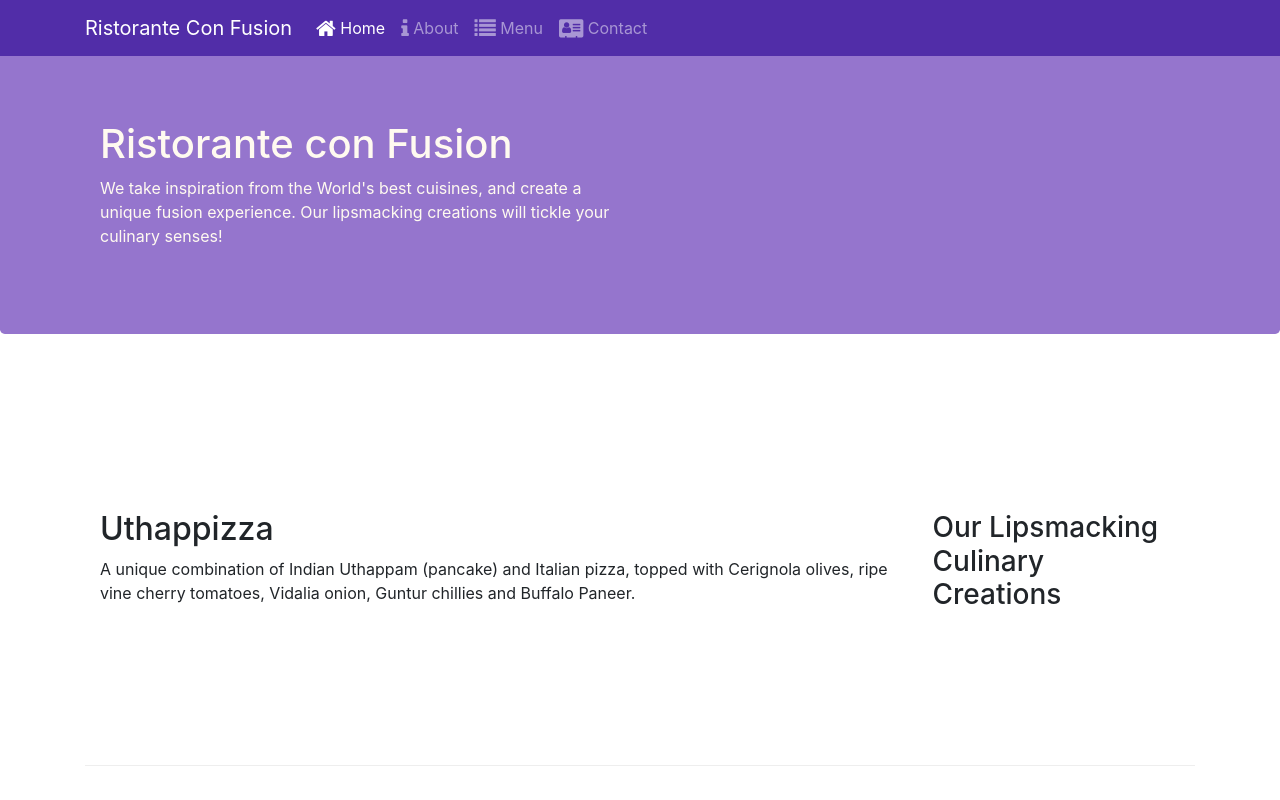
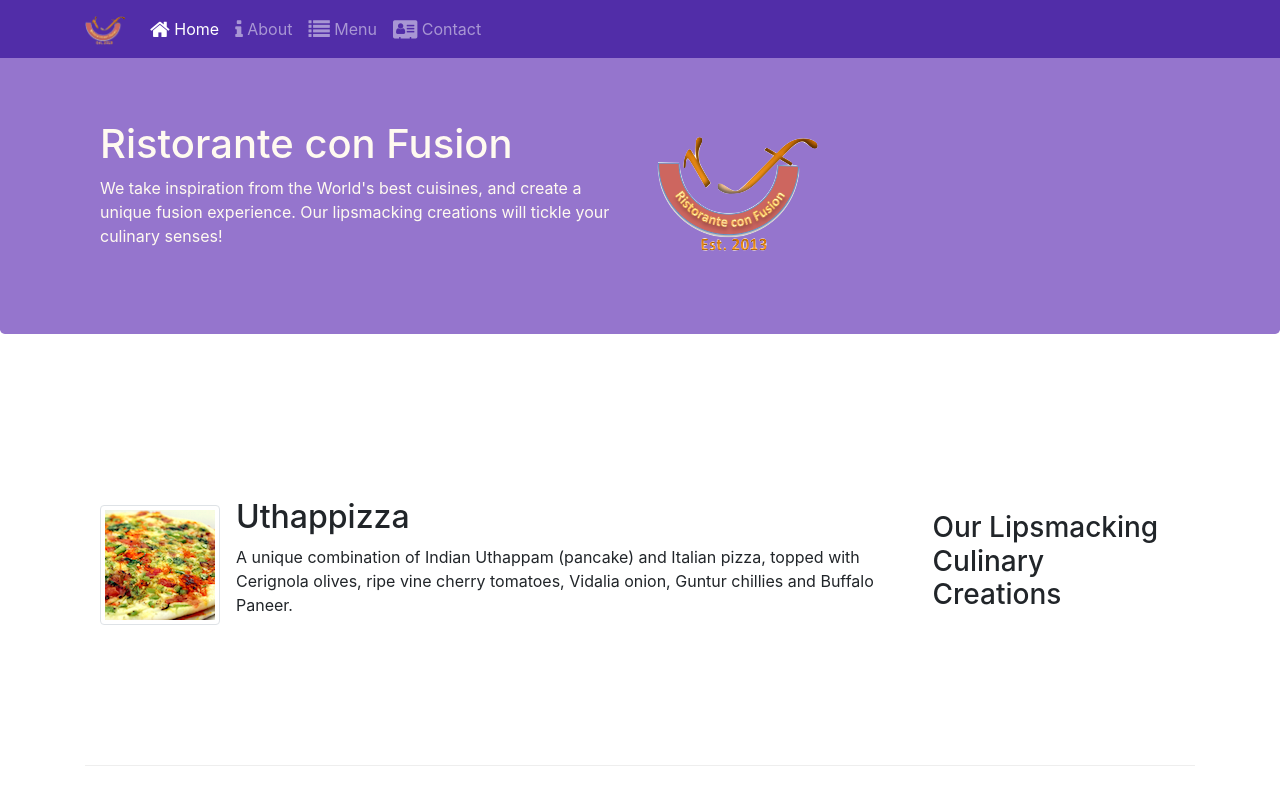
Before and after one commit to rutadhekane/Coursera-Bootstrap4, a website: page Bootstrap4/conFusionNew/index.html in a window 1280 px wide. Shown: the top 800 px of the page. Drawn offline with nearby package versions, Linux system fonts and the light colour scheme.

Commit message:
Images and media

```diff
--- a/Bootstrap4/conFusionNew/index.html
+++ b/Bootstrap4/conFusionNew/index.html
@@ -21,7 +21,7 @@
             <button class="navbar-toggler" type="button" data-toggle="collapse" data-target="#Navbar">
                 <span class="navbar-toggler-icon"></span>
             </button>
-           <a class="navbar-brand" href="#">Ristorante Con Fusion</a>
+           <a class="navbar-brand" href="#"><img src="img/logo.png" height ="30" width="41"></a>
             <div class="collapse navbar-collapse" id="Navbar">
                 <ul class="navbar-nav mr-auto">
                     <li class="nav-item active"><a class="nav-link" href="#"><span class=" fa fa-home fa-lg"></span> Home</a></li>
@@ -39,7 +39,8 @@
                     <h1>Ristorante con Fusion</h1>
                     <p>We take inspiration from the World's best cuisines, and create a unique fusion experience. Our lipsmacking creations will tickle your culinary senses!</p>
                 </div>
-                <div class ="col-12 col-sm">
+                <div class ="col-12 col-sm align-self-center">
+                    <img src="img/logo.png" class="img-fluid">
                 </div>
             </div>
         </div>
@@ -51,8 +52,13 @@
                 <h3>Our Lipsmacking Culinary Creations</h3>
             </div>
             <div class="col col-sm order-sm-first col-md">
-                <h2>Uthappizza</h2>
-                <p class="d-none d-sm-block">A unique combination of Indian Uthappam (pancake) and Italian pizza, topped with Cerignola olives, ripe vine cherry tomatoes, Vidalia onion, Guntur chillies and Buffalo Paneer.</p>
+                <div class="media">
+                    <img class="d-flex mr-3 img-thumbnail align-self-center" src="img/Uthappizza.png" alt= "Uthappizza">
+                    <div class="media-body">
+                        <h2 class="mt-0">Uthappizza</h2>
+                        <p class="d-none d-sm-block">A unique combination of Indian Uthappam (pancake) and Italian pizza, topped with Cerignola olives, ripe vine cherry tomatoes, Vidalia onion, Guntur chillies and Buffalo Paneer.</p>
+                    </div>
+                </div>
             </div>
         </div>
 
@@ -72,9 +78,15 @@
                 <h3>Meet our Culinary Specialists</h3>
             </div>
             <div class="col col-sm order-sm-first col-md">
-                <h2>Alberto Somayya</h2>
-                <h4>Executive Chef</h4>
-                <p class="d-none d-sm-block">Award winning three-star Michelin chef with wide International experience having worked closely with whos-who in the culinary world, he specializes in creating mouthwatering Indo-Italian fusion experiences. </p>
+                <div class="media">
+                    <img class= "d-flex mr-3 img-thumbnail align-self-center" src="img/alberto.png" alt= "alberto">
+                    <div class="media-body">
+                        <h2>Alberto Somayya</h2>
+                        <h4>Executive Chef</h4>
+                        <p class="d-none d-sm-block">Award winning three-star Michelin chef with wide International experience having worked closely with whos-who in the culinary world, he specializes in creating mouthwatering Indo-Italian fusion experiences. </p>
+                    </div>
+                </div>
+
             </div>
         </div>
     </div>
```
Also changed, not shown: Bootstrap4/conFusionNew/aboutus.html (+3 -2 lines), Bootstrap4/conFusionNew/contactus.html (+3 -2 lines), Bootstrap4/conFusionNew/img/alberto.png (added), Bootstrap4/conFusionNew/img/buffet.png (added), Bootstrap4/conFusionNew/img/logo.png (added), Bootstrap4/conFusionNew/img/uthappizza.png (added).
